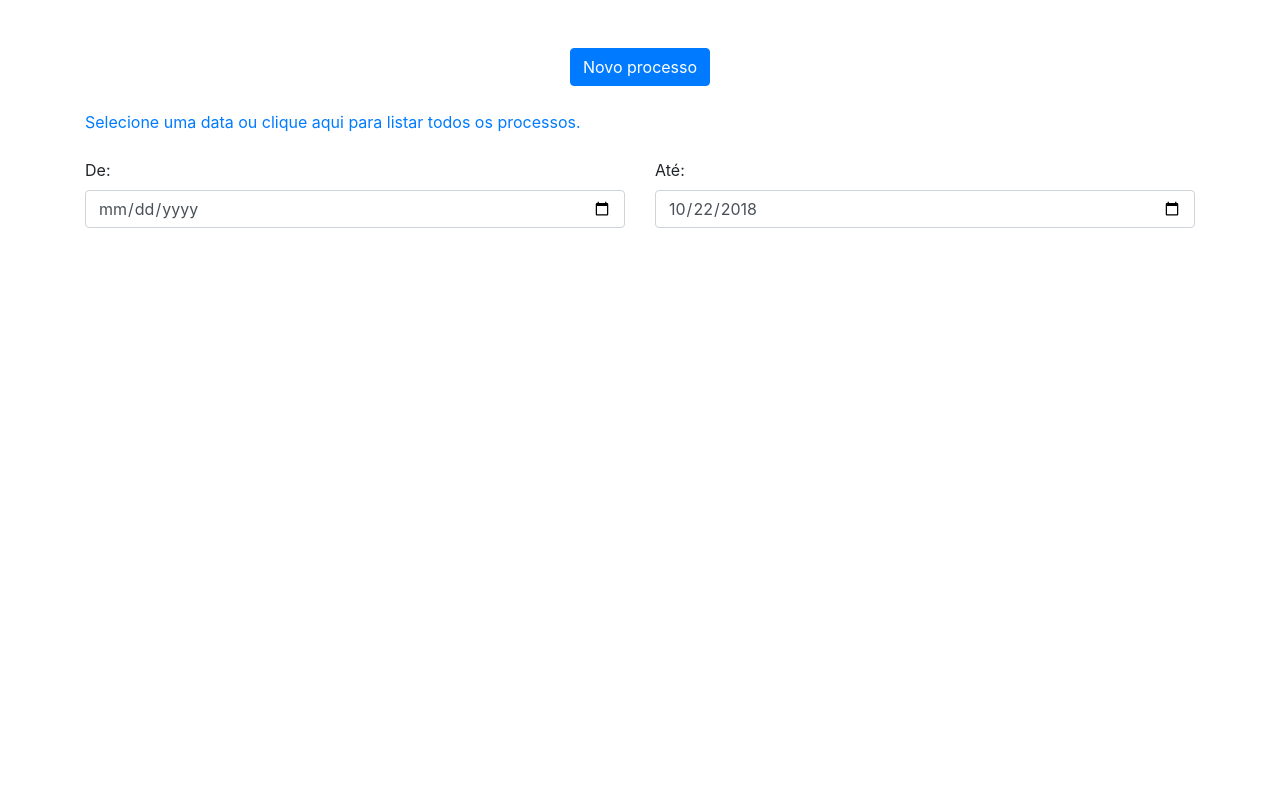
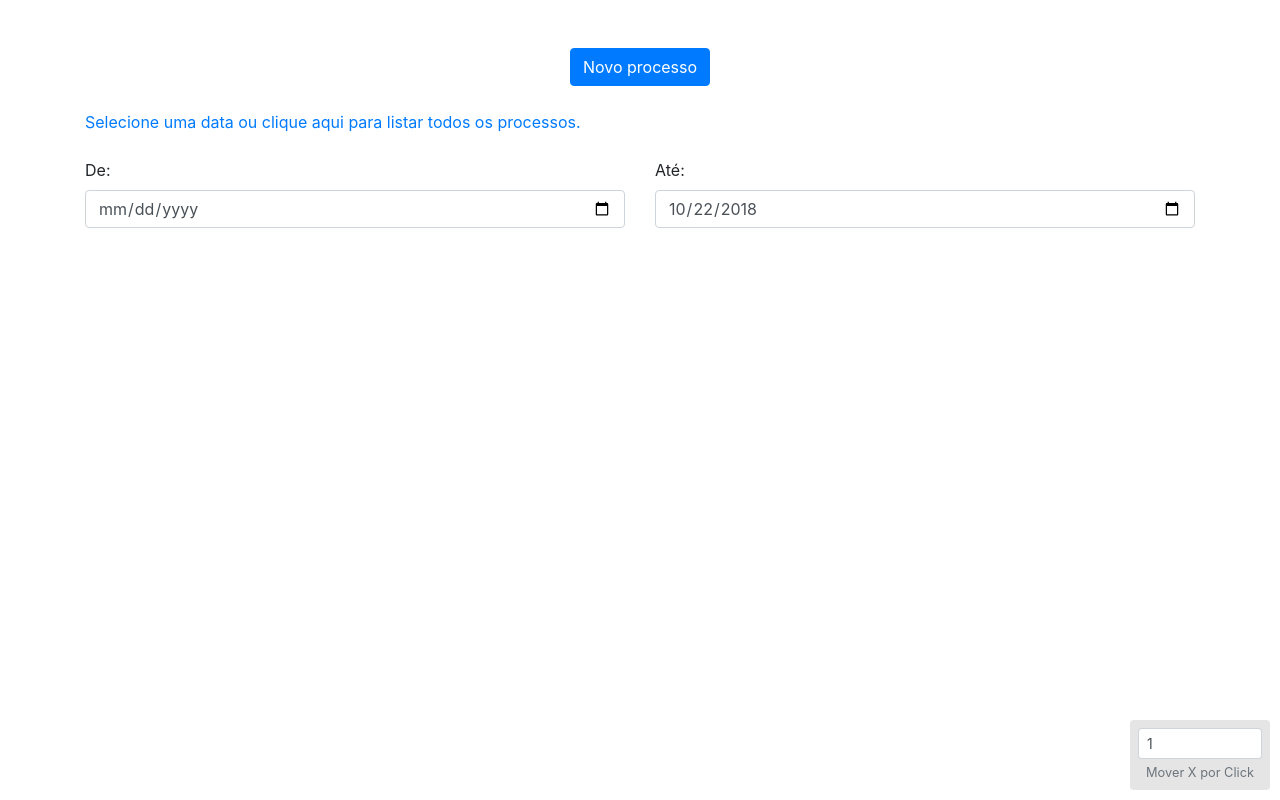
Before and after one commit to Walze/excel, an Angular app: page / in a window 1280 px wide. Built offline with nearby package versions, Linux system fonts and the light colour scheme.

Commit message:
added X por Click, fixed IPs

```diff
--- a/src/app/card/card.component.css
+++ b/src/app/card/card.component.css
@@ -0,0 +1,10 @@
+.x-click {
+  width: 140px;
+  position: fixed;
+  bottom: 10px;
+  right: 10px;
+  z-index: 100;
+  background: rgba(204, 204, 204, 0.5);
+  padding: .5rem;
+  text-align: center;
+}
--- a/src/app/card/card.component.html
+++ b/src/app/card/card.component.html
@@ -1,3 +1,12 @@
+<div class="x-click">
+  <div>
+    <input [(ngModel)]='xPorClick' type="number" class="form-control form-control-sm">
+    <small class="form-text text-muted">
+      Mover X por Click
+    </small>
+  </div>
+</div>
+
 <div class="my-4">
   <a (click)="todosProcessos($event)" href="#">
     Selecione uma data ou clique aqui para
@@ -51,8 +60,7 @@
       </div>
 
 
-      <app-tabela (contadorClick)="onContadorChange($event)" [tabela]='card.table'>
-
+      <app-tabela (contadorClick)="onContadorChange($event)" [tabela]='card.table' [xPorClick]="xPorClick">
       </app-tabela>
 
     </div>
--- a/src/app/card/card.component.ts
+++ b/src/app/card/card.component.ts
@@ -11,6 +11,7 @@ import { IContadorClick } from './tabela/tabela.component';
 export class CardComponent implements OnDestroy {
 
   public dados: ICard[] = [];
+  public xPorClick = 1;
 
   public form = {
     de: null,
@@ -31,9 +32,7 @@ export class CardComponent implements OnDestroy {
     e.preventDefault();
 
     if (confirm('Essa operação pode demorar um pouco.')) {
-      this.cardS.all().add(() => {
-        alert('Processos Carregados!');
-      });
+      this.cardS.all();
     }
   }
 
--- a/src/app/card/tabela/tabela.component.ts
+++ b/src/app/card/tabela/tabela.component.ts
@@ -14,6 +14,7 @@ export interface IContadorClick {
 export class TabelaComponent {
 
   @Input() public tabela: ITable;
+  @Input() public xPorClick: number;
   @Output() public contadorClick = new EventEmitter<IContadorClick>();
 
   public click(e: Event, linhaArg: ILinha) {
@@ -24,7 +25,7 @@ export class TabelaComponent {
 
     if (!add && linha.contador <= 0) { return; }
 
-    linha.contador += add ? 1 : -1;
+    linha.contador += (add ? 1 : -1) * this.xPorClick;
 
     this.contadorClick.emit({ linha, add });
   }
--- a/src/app/services/Store.ts
+++ b/src/app/services/Store.ts
@@ -8,7 +8,7 @@ export class Store<T> {
 
   constructor(
     protected _http: HttpClient,
-    protected api: string = 'http://localhost:4201'
+    protected api: string = 'http://192.168.13.35:4201'
   ) {
   }
 
```
Also changed, not shown: package.json (+4 -4 lines), 1 other file (tests, documents, lock files or other folders).
